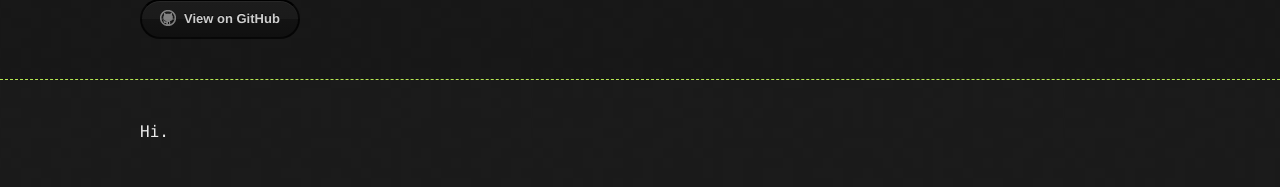
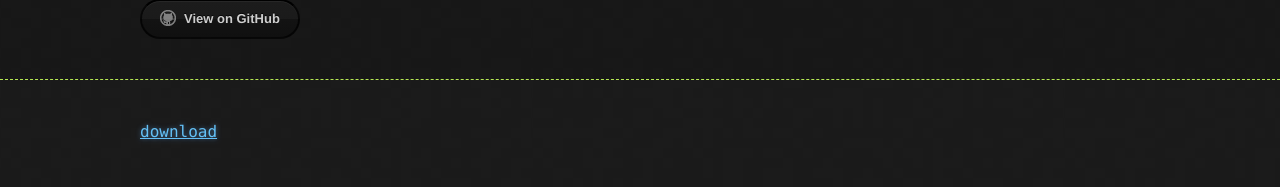
Before and after one commit to TheRealBrodie/TheRealBrodie.github.io, a Jekyll site: the page built from repo.md, in a window 1280 px wide. Shown: the part 113-300 px from the top of the page. Built offline with Jekyll 4.4.1, drawn with Linux system fonts in a browser that asks for light colours; our own code applies the rules of GitHub Pages for plain Markdown files.

Commit message:
Update repo.md

```diff
--- a/repo.md
+++ b/repo.md
@@ -1 +1 @@
-Hi.
+[download]({{ site.baseurl }}{% Admin.ps1 %})
```
